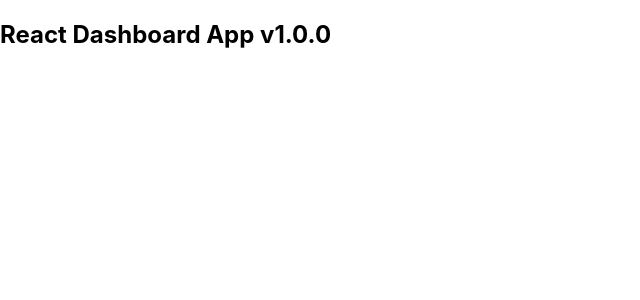
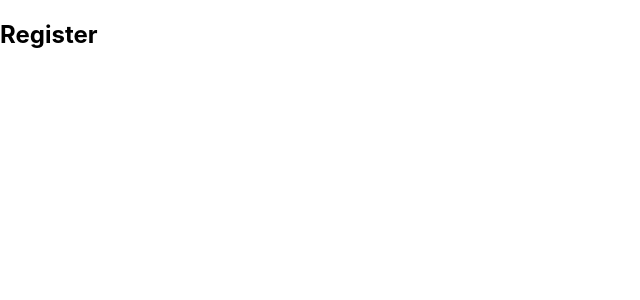
Before and after one commit to dgilbert-quickstart/react-dashboard-app-v1, a React (Create React App) app in the folder react-dashboard-app-v1/: page /#/register in a window 1280 px wide. Before the commit this address led to /#/. Shown: the top 300 px of the page, without its empty margins (0-640 px from the left). Built offline with nearby package versions, Linux system fonts and the light colour scheme.

Commit message:
update react dashboard app 1

```diff
--- a/react-dashboard-app-v1/src/App.js
+++ b/react-dashboard-app-v1/src/App.js
@@ -1,8 +1,17 @@
+import {HashRouter, Routes, Route} from "react-router-dom"
+import Home from "./components/Home";
+import Login from "./components/Login";
+import Register from "./components/Register";
+
 function App() {
   return (
-    <>
-       <h2>React Dashboard App v1.0.0</h2>
-    </>
+    <HashRouter>
+      <Routes>
+        <Route path="/" element={<Home/>}/>
+        <Route path="/login" element={<Login/>}/>
+        <Route path="/register" element={<Register/>}/>
+      </Routes>
+    </HashRouter>
   );
 }
 
--- /dev/null
+++ b/react-dashboard-app-v1/src/components/Home.js
@@ -0,0 +1,9 @@
+function Home() {
+    return (
+      <>
+         <h2>React Dashboard App v1.0.1</h2>
+      </>
+    );
+  }
+
+  export default Home;
--- /dev/null
+++ b/react-dashboard-app-v1/src/components/Login.js
@@ -0,0 +1,9 @@
+function Login() {
+    return (
+      <>
+         <h2>Login</h2>
+      </>
+    );
+  }
+
+  export default Login;
--- /dev/null
+++ b/react-dashboard-app-v1/src/components/Register.js
@@ -0,0 +1,9 @@
+function Register() {
+    return (
+      <>
+         <h2>Register</h2>
+      </>
+    );
+  }
+
+  export default Register;
```
